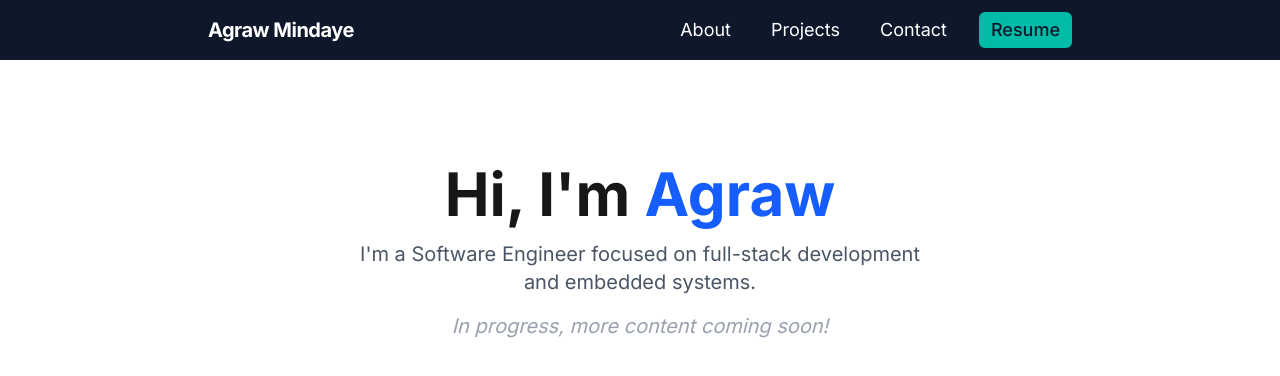
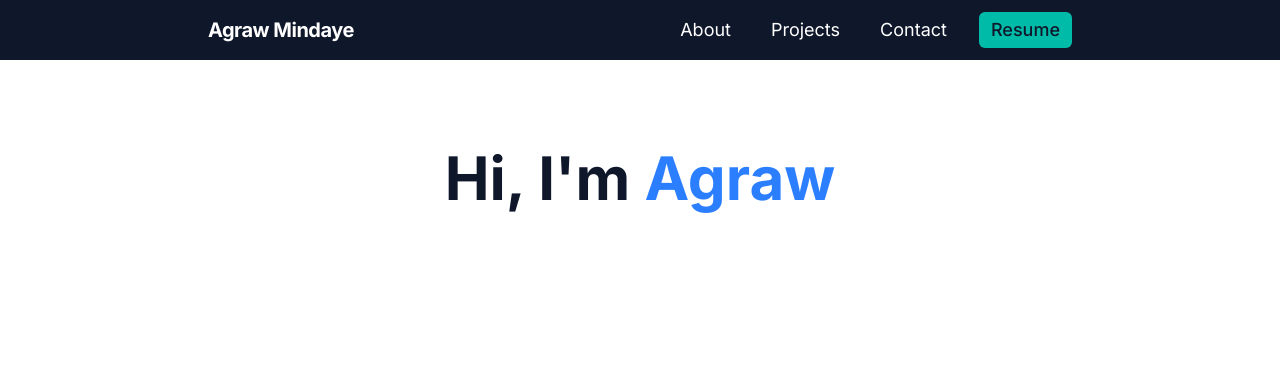
Before and after one commit to Agraw-Mindaye/Portfolio-Website, a Next.js app: page / in a window 1280 px wide. Shown: the top 376 px of the page. Built offline with nearby package versions, Linux system fonts and the light colour scheme.

Commit message:
feat(hero): create hero section with styled heading

```diff
--- a/components/Hero.tsx
+++ b/components/Hero.tsx
@@ -1,15 +1,9 @@
 export default function Hero() {
-    return (
-        <section className="py-20 px-4 text-center">
-           <h1 className="text-4xl sm:text-5xl md:text-6xl font-bold mb-4">
-                {"Hi, I'm"} <span className="text-blue-600">Agraw</span>
-            </h1>
-            <p className="text-lg sm:text-xl max-w-xl mx-auto text-gray-600 mb-4">
-                {"I'm a Software Engineer focused on full-stack development and embedded systems."}
-            </p>
-            <p className="text-lg sm:text-xl max-w-xl mx-auto text-gray-400 italic">
-                In progress, more content coming soon!
-            </p>
-        </section>
-    )
+  return (
+    <section className="pt-16 pb-12 px-4 text-center">
+      <h1 className="text-4xl sm:text-5xl md:text-6xl font-bold mb-4 text-slate-900">
+        {"Hi, I'm"} <span className="text-blue-500">Agraw</span>
+      </h1>
+    </section>
+  )
 }
```
